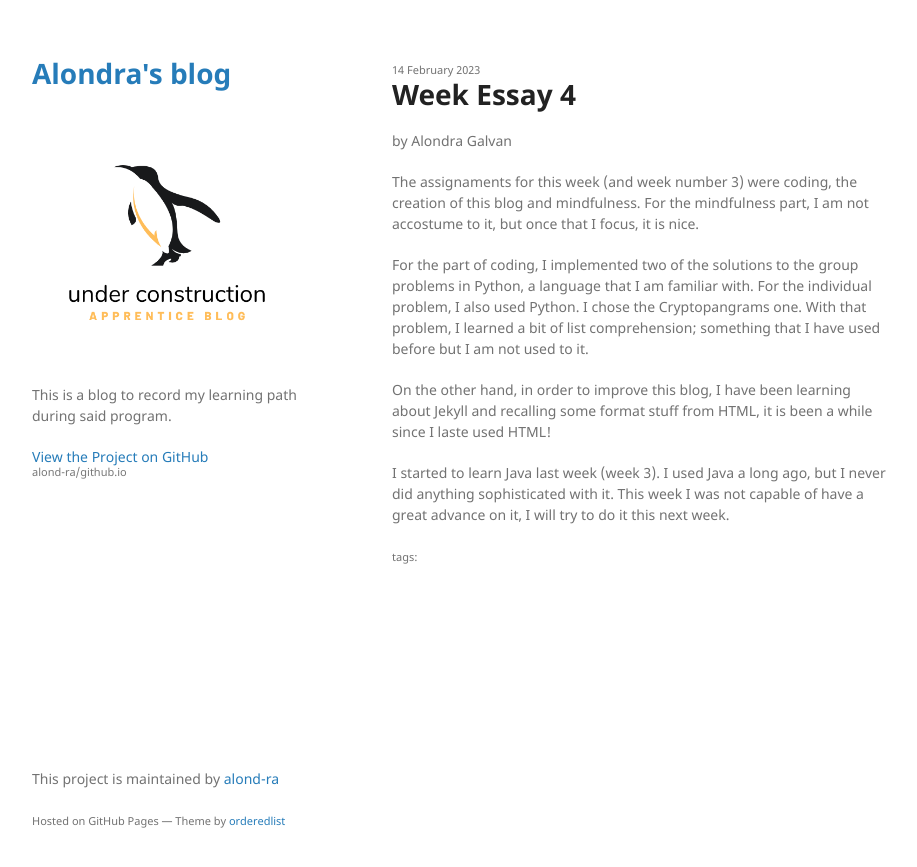
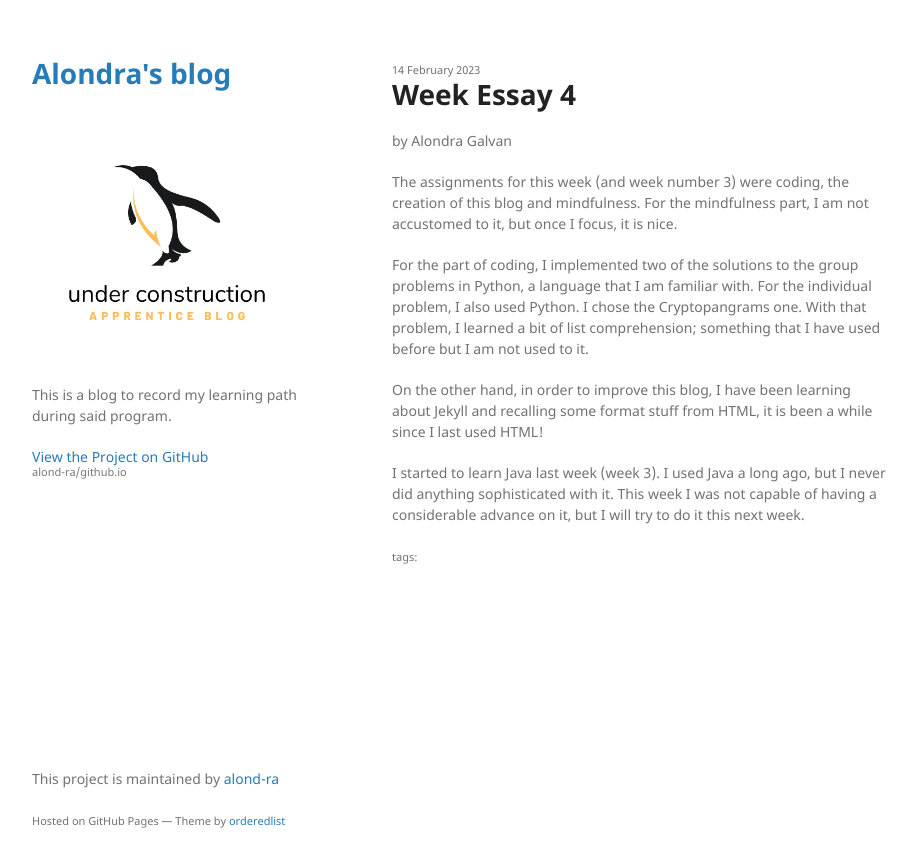
Before and after one commit to alond-ra/github.io, a Jekyll site: the page built from _posts/2023-02-12-Week 4.markdown, in a window 1280 px wide. Shown: the top 867 px of the page, without its empty margins (178-1095 px from the left). Built offline with Jekyll 4.4.1, drawn with Linux system fonts in a browser that asks for light colours.

Commit message:
Update 2023-02-12-Week 4.markdown

```diff
--- a/_posts/2023-02-12-Week 4.markdown
+++ b/_posts/2023-02-12-Week 4.markdown
@@ -8,10 +8,10 @@ categories: weekly-essay
 
 ---
 
-The assignaments for this week (and week number 3) were coding, the creation of this blog and mindfulness. For the mindfulness part, I am not accostume to it, but once that I focus, it is nice.
+The assignments for this week (and week number 3) were coding, the creation of this blog and mindfulness. For the mindfulness part, I am not accustomed to it, but once I focus, it is nice.
 
 For the part of coding, I implemented two of the solutions to the group problems in Python, a language that I am familiar with. For the individual problem, I also used Python. I chose the Cryptopangrams one. With that problem, I learned a bit of list comprehension; something that I have used before but I am not used to it.
 
-On the other hand, in order to improve this blog, I have been learning about Jekyll and recalling some format stuff from HTML, it is been a while since I laste used HTML!
+On the other hand, in order to improve this blog, I have been learning about Jekyll and recalling some format stuff from HTML, it is been a while since I last used HTML!
 
-I started to learn Java last week (week 3). I used Java a long ago, but I never did anything sophisticated with it. This week I was not capable of have a great advance on it, I will try to do it this next week.
+I started to learn Java last week (week 3). I used Java a long ago, but I never did anything sophisticated with it. This week I was not capable of having a considerable advance on it, but I will try to do it this next week.
```
